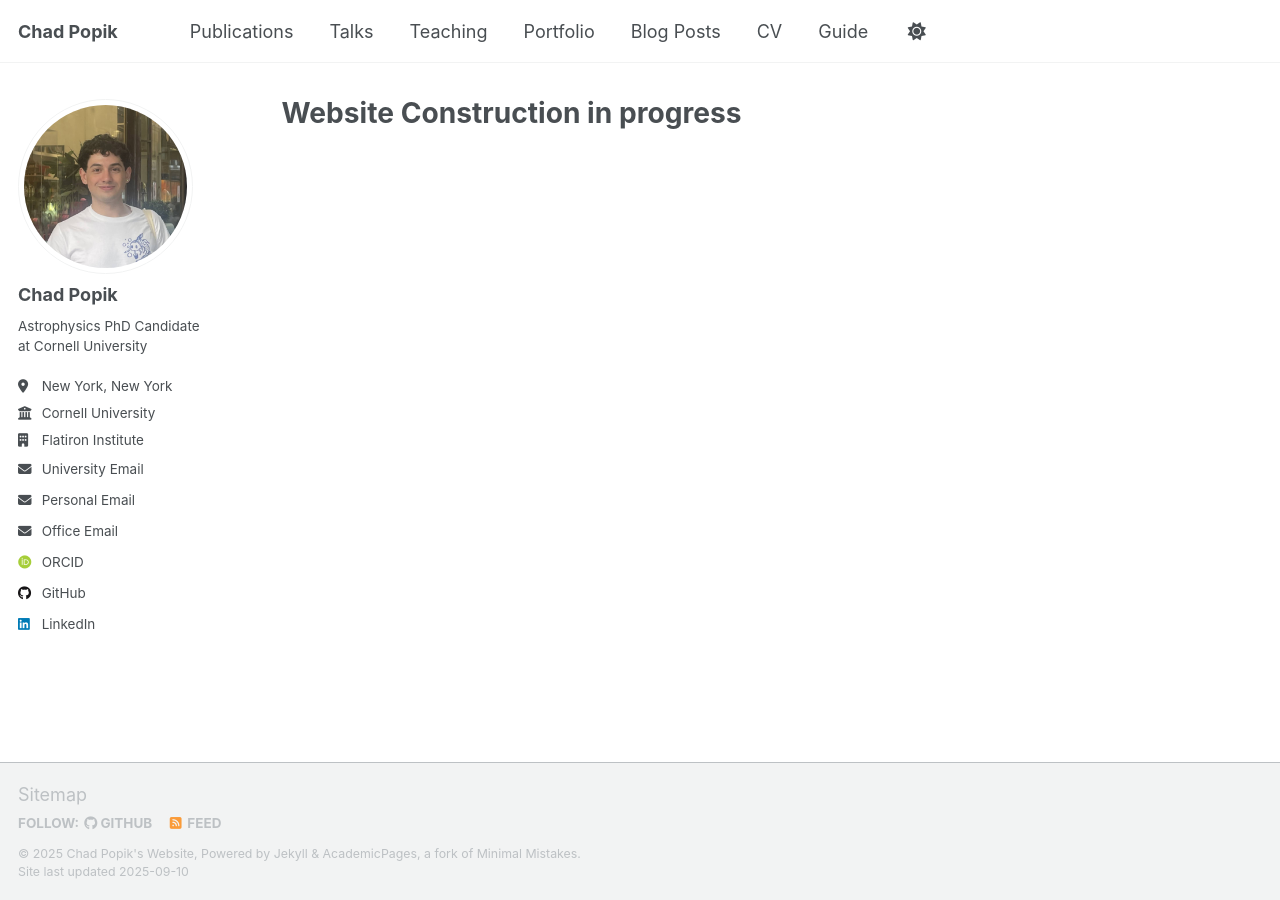
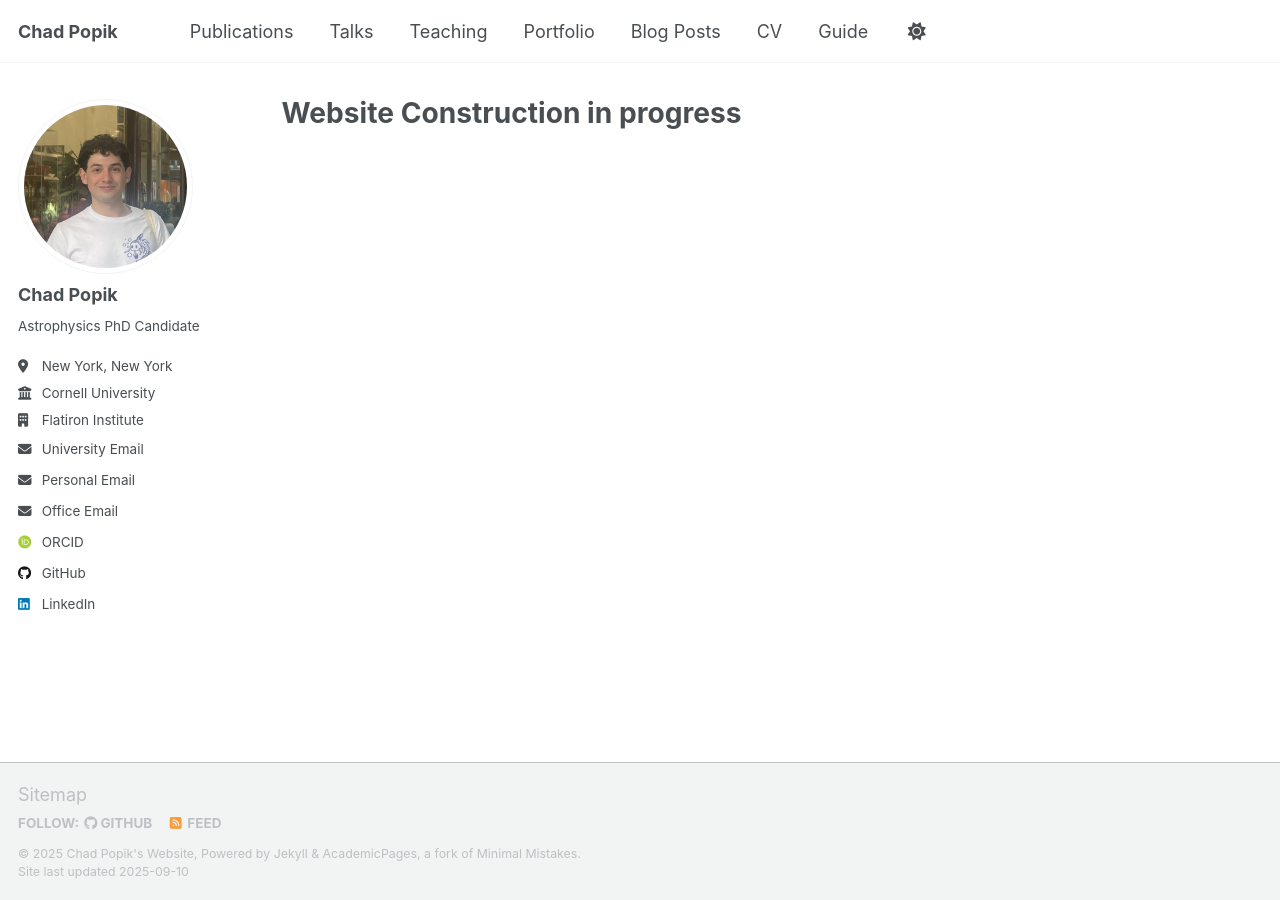
Before and after one commit to chadpopik/chadpopik.github.io, a Jekyll site: the page built from _pages/about.md, in a window 1280 px wide. Built offline with Jekyll 4.4.1, drawn with Linux system fonts in a browser that asks for light colours; some web fonts are replaced; a script that is not in the unit is left out.

Commit message:
Update _config.yml

```diff
--- a/_config.yml
+++ b/_config.yml
@@ -25,7 +25,7 @@ author:
   avatar           : "profile.jpg"
   name             : "Chad Popik"
   pronouns         : # example: "she/her"
-  bio              : "Astrophysics PhD Candidate at Cornell University"
+  bio              : "Astrophysics PhD Candidate"
   location         : "New York, New York"
   employer         : "Cornell University"
   office           : "Flatiron Institute"
```
